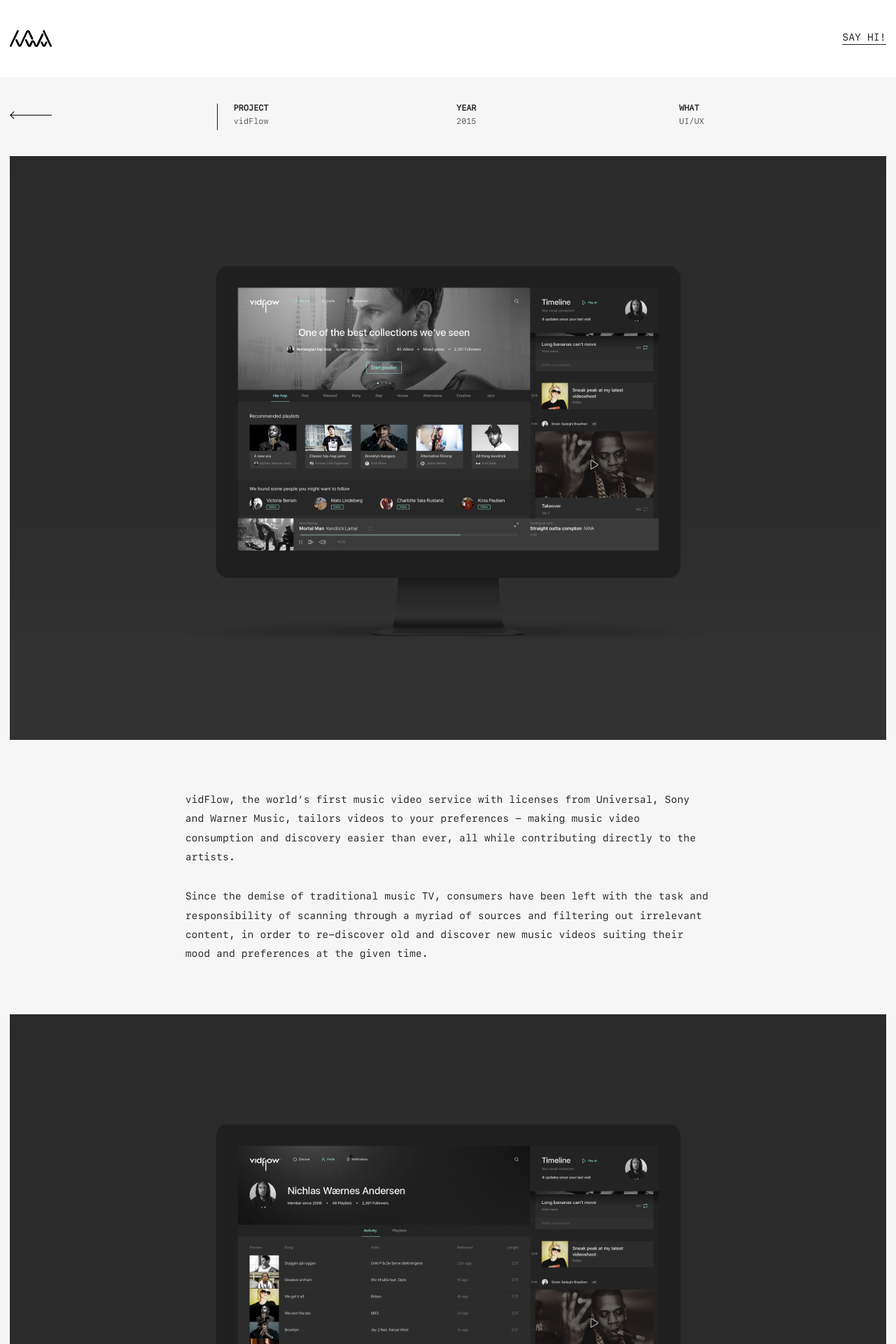
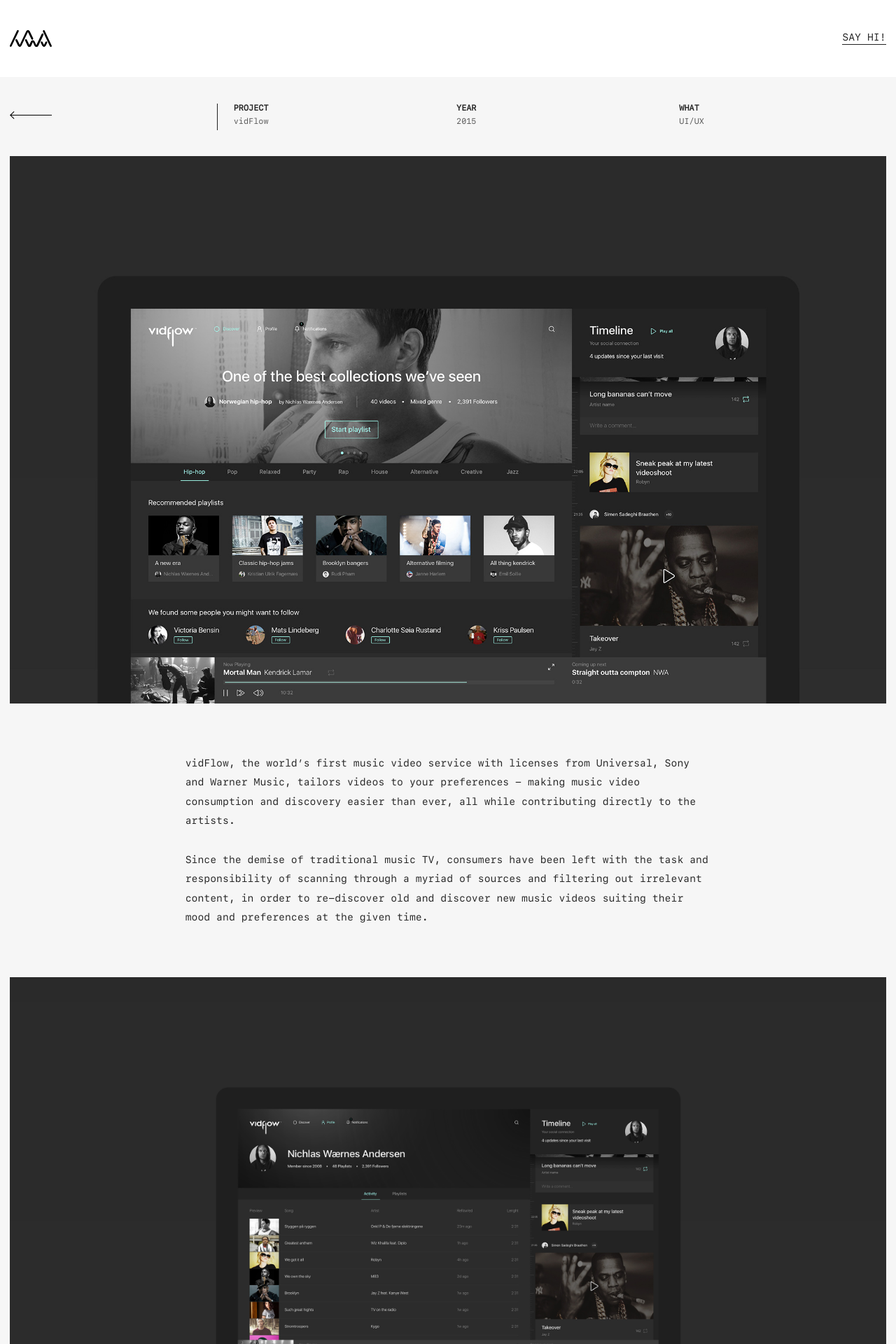
Before and after one commit to itsnwa/portfolio, a Jekyll site: the page built from _projects/vidflow.md, in a window 1280 px wide. Shown: the top 1920 px of the page at 70% size. Built offline with Jekyll 4.4.1, drawn with Linux system fonts in a browser that asks for light colours; nearby versions of some CDN libraries; a script that is not in the unit is left out.

Commit message:
Added the vidflow thumb as the first image in the post as well.

```diff
--- a/_projects/vidflow.md
+++ b/_projects/vidflow.md
@@ -6,7 +6,7 @@
 thumb-text-color: "#ffffff"
 ---
 
-![vidFlow Desktop]({{ site.baseurl }}/assets/images/vidflow-discover-desktop.jpg)
+![vidFlow Desktop]({{ site.baseurl }}/assets/images/vidflow-thumb.jpg)
 
 <div class="text-block">
   <p>vidFlow, the world’s first music video service with
```
